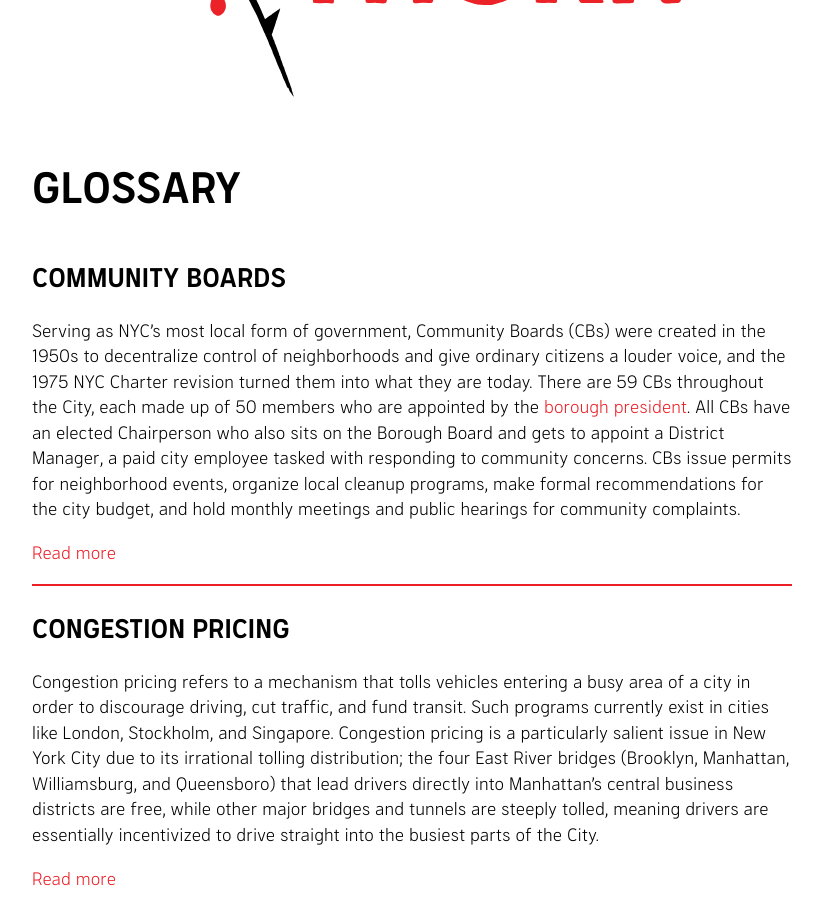
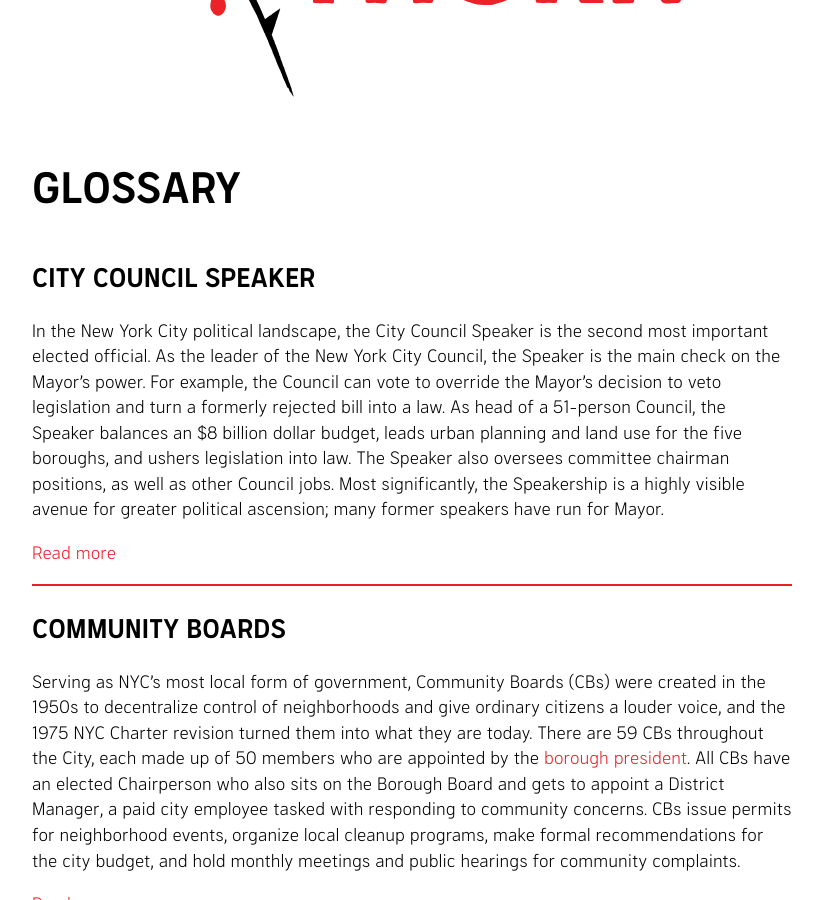
Before and after one commit to nycdsa/the-thorn, a Jekyll site: the page built from src/glossary.html, in a window 1280 px wide and 900 px high, scrolled down 405 px. Shown: the whole window, without its empty margins (228-1051 px from the left). Built offline with Jekyll 4.4.1, drawn with Linux system fonts in a browser that asks for light colours.

Commit message:
Update glossary.html

```diff
--- a/src/glossary.html
+++ b/src/glossary.html
@@ -5,7 +5,14 @@ permalink: /glossary/
 
 <div class="glossary">
 <h1 class="post-title">Glossary</h1>
-<div id="community-boards" class="glossary-item">
+<div id="city-council-speaker" class="glossary-item">
+<h2>City Council Speaker</h2>
+<p>In the New York City political landscape, the City Council Speaker is the second most important elected official. As the leader of the New York City Council, the Speaker is the main check on  the Mayor’s power. For example, the Council can vote to override the Mayor’s decision to veto legislation and turn a formerly rejected bill into a law.
+
+As head of a 51-person Council, the Speaker balances an $8 billion dollar budget, leads urban planning and land use for the five boroughs, and ushers legislation into law. The Speaker also oversees committee chairman positions, as well as other Council jobs. Most significantly, the Speakership is a highly visible avenue for greater political ascension; many former speakers have run for Mayor.</p>
+<a href="https://thethorn.nyc/posts/council-speaker-candidates-court-joe-crowleys-support/#in-depth-the-race-for-city-council-speaker">Read more</a>
+</div>
+	<div id="community-boards" class="glossary-item">
 <h2>Community Boards</h2>
 <p>Serving as NYC’s most local form of government, Community Boards (CBs) were created in the 1950s to decentralize control of neighborhoods and give ordinary citizens a louder voice, and the 1975 NYC Charter revision turned them into what they are today. There are 59 CBs throughout the City, each made up of 50 members who are appointed by the <a href="http://www.brownstoner.com/brooklyn-life/borough-president-role-responsibilities-new-york-city/">borough president</a>. All CBs have an elected Chairperson who also sits on the Borough Board and gets to appoint a District Manager, a paid city employee tasked with responding to community concerns. CBs issue permits for neighborhood events, organize local cleanup programs, make formal recommendations for the city budget, and hold monthly meetings and public hearings for community complaints.</p>
 <a href="https://thethorn.nyc/posts/housing-trouble-community-boards/#in-depth-community-boards">Read more</a>
```
